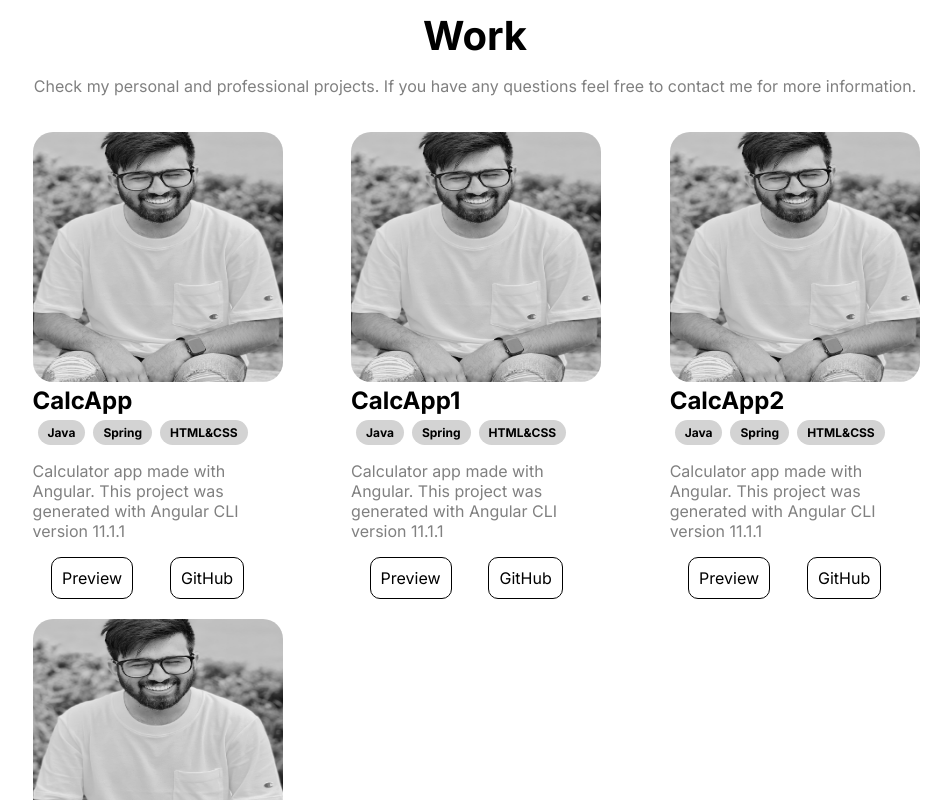
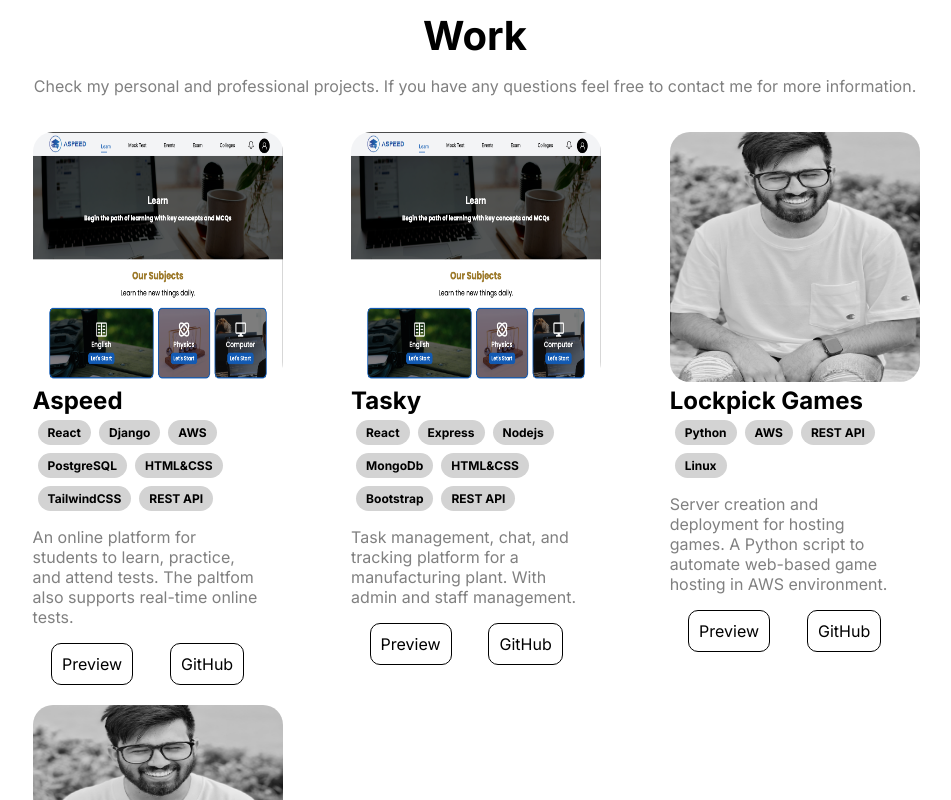
Before and after one commit to safalnpane/portfolio, a Next.js app: page / in a window 1280 px wide. Shown: the part 940-1740 px from the top of the page, without its empty margins (165-1116 px from the left). Built offline with nearby package versions, Linux system fonts and the light colour scheme.

Commit message:
feat(work): add work experiences

```diff
--- a/src/app/Work.jsx
+++ b/src/app/Work.jsx
@@ -9,32 +9,48 @@ import styles from "./work.module.css";
 export default function Work() {
   const myProjects = [
     {
-      imageUrl: "/heroImage.jpeg",
-      name: "CalcApp",
+      imageUrl: "/aspeed.png",
+      name: "Aspeed",
       description:
-        "Calculator app made with Angular. This project was generated with Angular CLI version 11.1.1",
-      techUsed: ["Java", "Spring", "HTML&CSS"],
+        "An online platform for students to learn, practice, and attend tests. The paltfom also supports real-time online tests.",
+      techUsed: [
+        "React",
+        "Django",
+        "AWS",
+        "PostgreSQL",
+        "HTML&CSS",
+        "TailwindCSS",
+        "REST API",
+      ],
+    },
+    {
+      imageUrl: "/aspeed.png",
+      name: "Tasky",
+      description:
+        "Task management, chat, and tracking platform for a manufacturing plant. With admin and staff management.",
+      techUsed: [
+        "React",
+        "Express",
+        "Nodejs",
+        "MongoDb",
+        "HTML&CSS",
+        "Bootstrap",
+        "REST API",
+      ],
     },
     {
       imageUrl: "/heroImage.jpeg",
-      name: "CalcApp1",
+      name: "Lockpick Games",
       description:
-        "Calculator app made with Angular. This project was generated with Angular CLI version 11.1.1",
-      techUsed: ["Java", "Spring", "HTML&CSS"],
+        "Server creation and deployment for hosting games. A Python script to automate web-based game hosting in AWS environment.",
+      techUsed: ["Python", "AWS", "REST API", "Linux"],
     },
     {
       imageUrl: "/heroImage.jpeg",
-      name: "CalcApp2",
+      name: "Portfolio",
       description:
-        "Calculator app made with Angular. This project was generated with Angular CLI version 11.1.1",
-      techUsed: ["Java", "Spring", "HTML&CSS"],
-    },
-    {
-      imageUrl: "/heroImage.jpeg",
-      name: "CalcApp3",
-      description:
-        "Calculator app made with Angular. This project was generated with Angular CLI version 11.1.1",
-      techUsed: ["Java", "Spring", "HTML&CSS"],
+        "My portfolio site to showcase my skills and projects. This project was created using NextJs version 13.",
+      techUsed: ["NextJs", "HTML&CSS"],
     },
   ];
 
--- a/src/components/card.module.css
+++ b/src/components/card.module.css
@@ -15,6 +15,8 @@
 
 .techUsed {
   display: flex;
+  flex-wrap: wrap;
+  justify-content: flex-start;
   gap: 3px;
 }
 
```
Also changed, not shown: public/aspeed.png (added).
